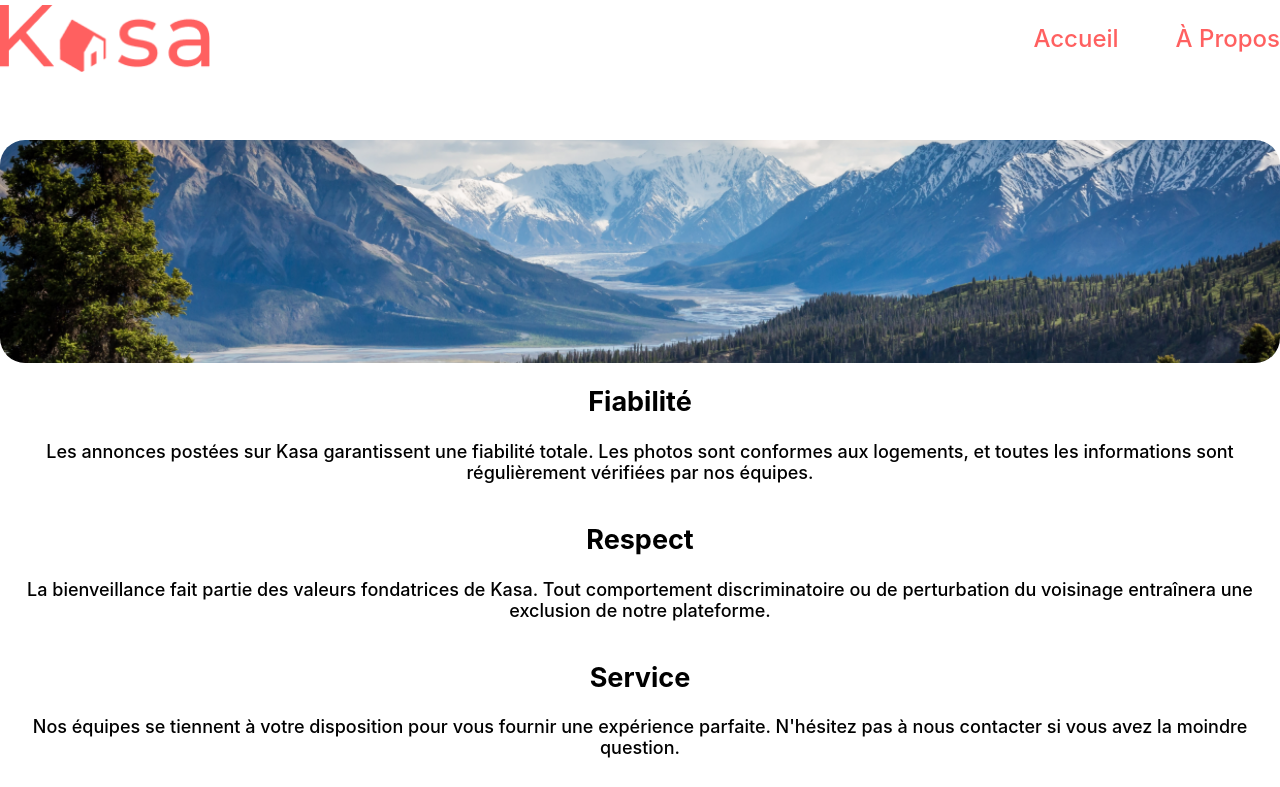
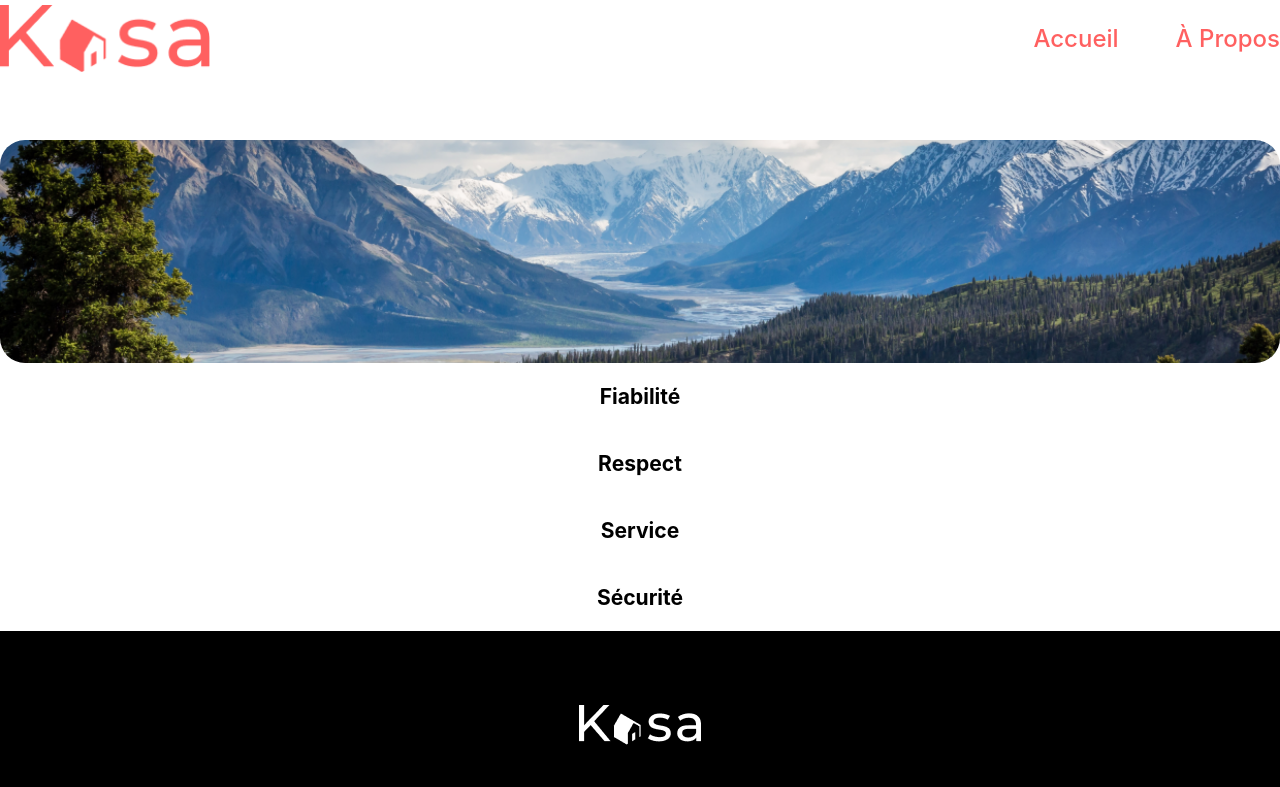
Before and after one commit to SamySIDHOUM/Kasa, a React (Create React App) app: page /about in a window 1280 px wide. Shown: the top 787 px of the page. Built offline with nearby package versions, Linux system fonts and the light colour scheme.

Commit message:
Importation de composant Collapse

```diff
--- a/src/pages/About.jsx
+++ b/src/pages/About.jsx
@@ -2,6 +2,7 @@ import React from 'react';
 import aboutBanner from '../assets/about_banner_montagne.png';
 import '../styles/_about.scss';
 import aboutData from '../data/aboutLogements.json'
+import Collapse from '../components/Collapse';
 
 
 export default function About() {
@@ -10,10 +11,9 @@ export default function About() {
       <div className="container">
         <img src={aboutBanner} alt="About Banner" className="img-about-banner" />
         {aboutData.map((item, index) => (
-          <div key={index}>
-            <h2>{item.title}</h2>
-            <p>{item.text}</p>
-          </div>
+          <Collapse key={index} title={item.title}>
+          <p>{item.text}</p>
+          </Collapse>
         ))}
       </div>
     </div>
```
